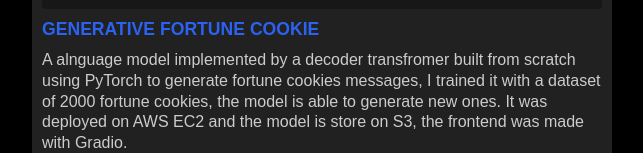
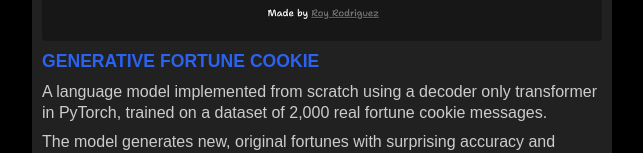
Before and after one commit to roynx98/my-portfolio, a React (Create React App) app: page / in a window 1280 px wide. Shown: the part 1813-1966 px from the top of the page, without its empty margins (318-961 px from the left). Built offline with nearby package versions, Linux system fonts and the light colour scheme.

Commit message:
docs: Upate descriptions

```diff
--- a/src/components/About/About.jsx
+++ b/src/components/About/About.jsx
@@ -13,11 +13,11 @@ export const About = () => {
     <div className={styles.container}>
       <div className={styles.textContainer}>
         <p className={styles.text}>
-          I am a software developer with a passion for learning and problem solving.
+          I’m a software developer specializing in machine learning and AI solutions.
         </p>
 
         <p className={styles.text}>
-          I started my development journey making mobile apps and games on my own, since then I have worked with many technologies, from game engines, JS frameworks to backend services.
+          With a solid background in full-stack development and a deep passion for solving real-world problems, I’ve built everything from indie mobile games to scalable backend systems. Over the years, my focus has expanded to AI.
         </p>
 
         <p className={styles.text}>
--- a/src/components/IASection/IASection.jsx
+++ b/src/components/IASection/IASection.jsx
@@ -15,11 +15,10 @@ export const IASection = () => {
         <Proyect
           title="Generative Fortune Cookie"
           image="/images/proyects/cookie.gif">
+          <p>A language model implemented from scratch using a decoder only transformer in PyTorch, trained on a dataset of 2,000 real fortune cookie messages.</p>
           <p>
-            A alnguage model implemented by a decoder transfromer built from scratch using PyTorch to generate fortune cookies messages, I trained it with a dataset of 2000 fortune cookies, the model is able to generate new ones.
-            It was deployed on AWS EC2 and the model is store on S3, the frontend was made with Gradio.
+            The model generates new, original fortunes with surprising accuracy and charm. It’s deployed on AWS, with the model hosted on S3 and served through an EC2 instance. The user-facing interface was built with Gradio.
           </p>
-
           <div style={{ flex: 1 }} />
           <a href="https://github.com/roynx98/generative-fortune-cookie" target="_blank">Check it on GitHub</a>
         </Proyect>
--- a/src/components/WebSection/WebSection.jsx
+++ b/src/components/WebSection/WebSection.jsx
@@ -16,7 +16,7 @@ export const WebSection = () => {
           title="The Wall Street Journal"
           image="/images/proyects/wsj.png">
           <p>
-            The Wall Street Journal is one of the most import news site on US, I was part of the <b>Ad Tech Team</b> we touched fronted and backend, our job was to set the ads on the page, we used techonliges like GPT, prebid, Amazon TAM.
+            As part of the Ad Tech team at one of the most prominent news platforms in the U.S., I worked across both frontend and backend to manage and optimize ad delivery on high-traffic pages. Our work directly influenced ad visibility and revenue. We leveraged technologies like Google Publisher Tags (GPT), Prebid.js, and Amazon TAM to implement and fine-tune ad placements across the site.
           </p>
 
           <div style={{ flex: 1 }} />
@@ -27,7 +27,7 @@ export const WebSection = () => {
           title="Caliente Casino"
           image="/images/proyects/caliente.png">
           <p>
-            Caliente is the biggest online cacino in Mexico, my job was to migrate the old components made with Backbone to React.
+            Contributed to the modernization of Caliente’s platform by implementing new features and doing the migration of legacy components from Backbone.js to React. This work improved maintainability, performance, and user experience across the site.
           </p>
           <div style={{ flex: 1 }} />
           <a href="https://www.caliente.mx/casino" target="_blank">View the live website</a>
```
